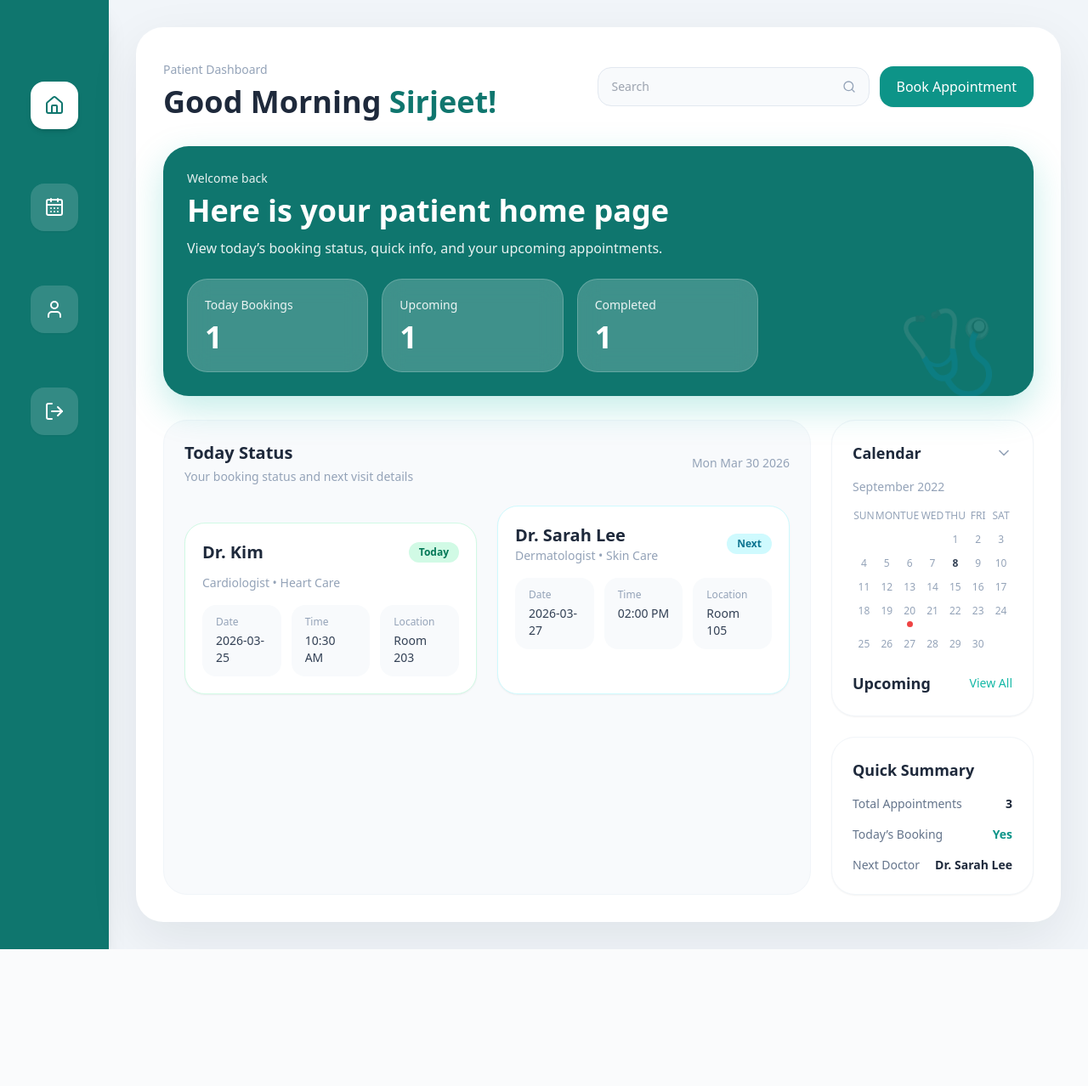
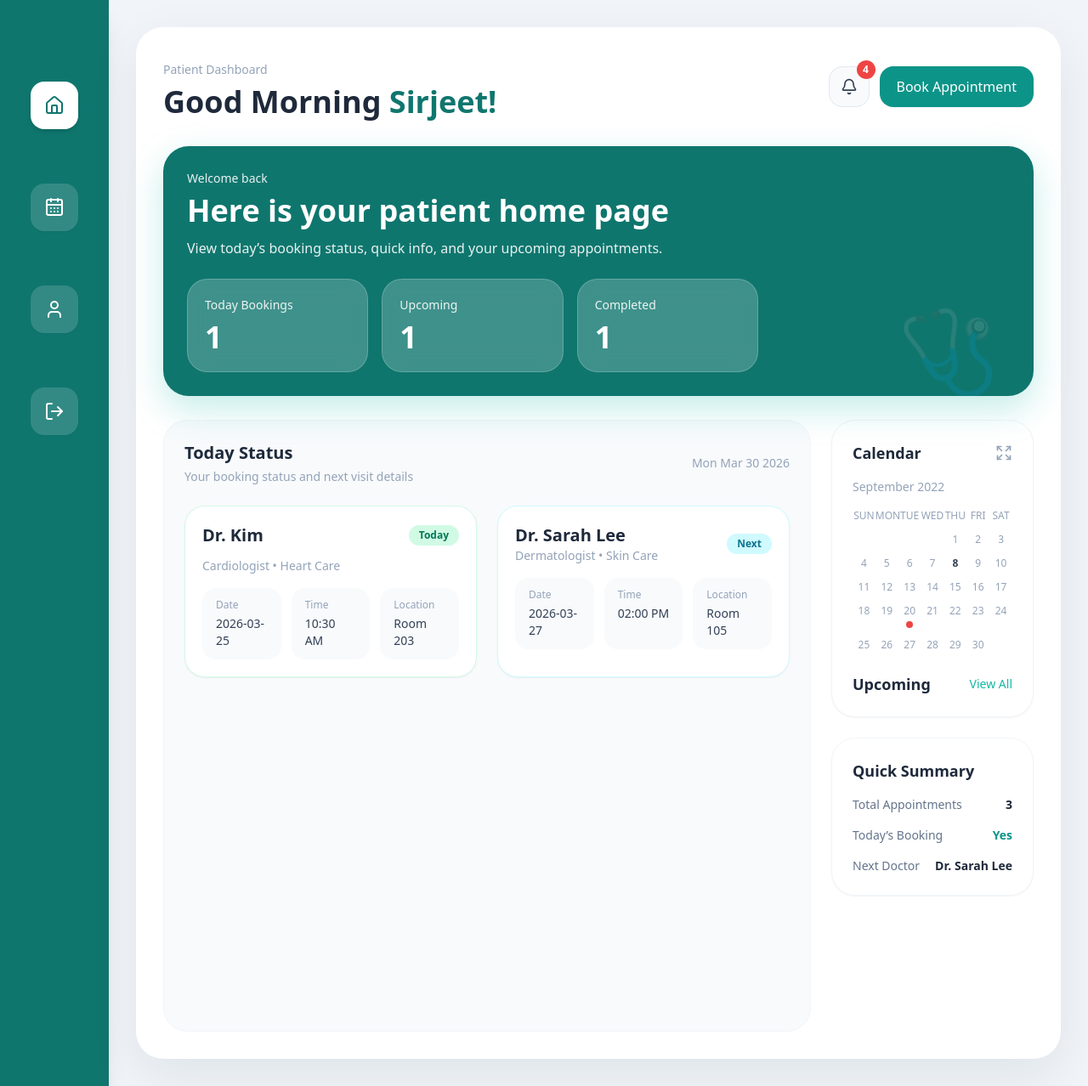
Before and after one commit to Ashmit990/Doctor-Appointment-Booking-System, a PHP site: page /pages/patient/homepage.html in a window 1280 px wide. Shown: the whole page at 85% size. Before the commit the page ends 1117 px from the top, so only its background shows below. Run offline with PHP 8.4, Linux system fonts and the light colour scheme; some libraries are stand-ins or nearby versions.

Commit message:
Completed the homepage and notification panel with the requirement

```diff
--- a/pages/patient/homepage.css
+++ b/pages/patient/homepage.css
@@ -3,9 +3,49 @@
 }
 
 .calendar-dot {
-  width: 7px;
-  height: 7px;
+  width: 8px;
+  height: 8px;
   background: #ef4444;
   border-radius: 9999px;
   margin: 4px auto 0;
 }
+
+.notification-card {
+  transition: all 0.25s ease;
+}
+
+.notification-card:hover {
+  background-color: #f8fafc;
+}
+
+.calendar-day {
+  width: 48px;
+  height: 48px;
+  margin: 0 auto;
+  border-radius: 9999px;
+  display: flex;
+  align-items: center;
+  justify-content: center;
+  position: relative;
+  transition: all 0.2s ease;
+}
+
+.calendar-day:hover {
+  background: #f8fafc;
+}
+
+.active-day {
+  background: #f1f5f9;
+  color: #0f172a;
+  font-weight: 700;
+}
+
+.appointment-day {
+  font-weight: 700;
+  color: #0f172a;
+  background: #fff5f5;
+}
+
+.calendar-popup-grid {
+  user-select: none;
+}
--- a/pages/patient/homepage.html
+++ b/pages/patient/homepage.html
@@ -29,6 +29,7 @@
         </button>
 
         <button
+          onclick="goToProfile()"
           class="w-14 h-14 rounded-2xl bg-white/15 hover:bg-white/25 transition-all duration-200 flex items-center justify-center shadow-sm"
           title="Patient Profile"
         >
@@ -64,18 +65,23 @@
               </h1>
             </div>
 
-            <div class="flex flex-col sm:flex-row gap-3 sm:items-center">
-              <div class="relative">
-                <input
-                  type="text"
-                  placeholder="Search"
-                  class="w-full sm:w-80 rounded-2xl border border-slate-200 bg-slate-50 px-4 py-3 text-sm text-slate-700 outline-none focus:ring-2 focus:ring-teal-300 focus:border-transparent transition"
-                />
-                <i
-                  data-lucide="search"
-                  class="w-4 h-4 text-slate-400 absolute right-4 top-1/2 -translate-y-1/2"
-                ></i>
-              </div>
+            <div
+              class="flex flex-col sm:flex-row gap-3 sm:items-center relative"
+            >
+              <button
+                id="notificationBtn"
+                type="button"
+                class="relative w-12 h-12 border border-slate-200 bg-slate-50 hover:bg-slate-100 text-slate-700 rounded-2xl font-medium transition flex items-center justify-center"
+                title="Alerts"
+              >
+                <i data-lucide="bell" class="w-5 h-5"></i>
+                <span
+                  id="notificationCount"
+                  class="absolute -top-2 -right-2 min-w-[22px] h-[22px] px-1 rounded-full bg-red-500 text-white text-xs font-bold flex items-center justify-center"
+                >
+                  4
+                </span>
+              </button>
 
               <button
                 onclick="openBookingModal()"
@@ -83,11 +89,38 @@
               >
                 Book Appointment
               </button>
+
+              <!-- ====================== NOTIFICATION PANEL START ====================== -->
+              <div
+                id="notificationPanel"
+                class="hidden absolute right-0 top-16 w-[360px] md:w-[390px] bg-white rounded-[24px] border border-slate-200 shadow-[0_20px_60px_rgba(15,23,42,0.18)] overflow-hidden z-50"
+              >
+                <div
+                  class="flex items-center justify-between px-5 py-4 border-b border-slate-100"
+                >
+                  <h3 class="text-xl font-bold text-slate-800">
+                    Notifications
+                  </h3>
+                  <button
+                    id="markAllReadBtn"
+                    type="button"
+                    class="text-sm font-medium text-blue-600 hover:text-blue-700 transition"
+                  >
+                    Mark all as read
+                  </button>
+                </div>
+
+                <div
+                  id="notificationList"
+                  class="max-h-[430px] overflow-y-auto"
+                ></div>
+              </div>
+              <!-- ======================= NOTIFICATION PANEL END ======================= -->
             </div>
           </div>
 
           <section
-            class="bg-teal-700 rounded-[30px] p-7 mb-7 text-white relative overflow-hidden shadow-[0_15px_40px_rgba(20,184,166,0.25)]"
+            class="bg-teal-700 rounded-[30px] p-7 mb-7 text-white relative overflow-hidden shadow-[0_15px_40px_rgba(20,184,166,0.25)] hero-panel"
           >
             <div class="max-w-2xl">
               <p class="text-sm opacity-90 mb-2">Welcome back</p>
@@ -132,7 +165,7 @@
 
           <section class="grid grid-cols-1 xl:grid-cols-4 gap-6">
             <div
-              class="xl:col-span-3 bg-slate-50 rounded-[28px] p-6 border border-slate-100"
+              class="xl:col-span-3 bg-slate-50 rounded-[28px] p-6 border border-slate-100 min-h-[720px]"
             >
               <div
                 class="flex flex-col md:flex-row md:items-center md:justify-between gap-4 mb-6"
@@ -165,7 +198,7 @@
 
                   <div
                     id="todayBookingCard"
-                    class="hidden mt-5 bg-white rounded-[24px] border border-emerald-100 p-5 shadow-sm"
+                    class="hidden bg-white rounded-[24px] border border-emerald-100 p-5 shadow-sm"
                   >
                     <div class="flex items-center justify-between mb-3">
                       <h4
@@ -185,11 +218,13 @@
                       Cardiologist • Heart Care
                     </p>
 
-                    <div class="grid grid-cols-3 gap-3 text-sm text-slate-500">
+                    <div
+                      class="grid grid-cols-1 sm:grid-cols-3 gap-3 text-sm text-slate-500 mt-4"
+                    >
                       <div class="bg-slate-50 rounded-2xl px-4 py-3">
-                        <span class="block text-xs text-slate-400 mb-1"
-                          >Date</span
-                        >
+                        <span class="block text-xs text-slate-400 mb-1">
+                          Date
+                        </span>
                         <span
                           class="font-medium text-slate-700"
                           id="todayBookingDate"
@@ -198,9 +233,9 @@
                         </span>
                       </div>
                       <div class="bg-slate-50 rounded-2xl px-4 py-3">
-                        <span class="block text-xs text-slate-400 mb-1"
-                          >Time</span
-                        >
+                        <span class="block text-xs text-slate-400 mb-1">
+                          Time
+                        </span>
                         <span
                           class="font-medium text-slate-700"
                           id="todayBookingTime"
@@ -250,9 +285,9 @@
                     class="grid grid-cols-1 sm:grid-cols-3 gap-3 text-sm text-slate-500 mt-4"
                   >
                     <div class="bg-slate-50 rounded-2xl px-4 py-3">
-                      <span class="block text-xs text-slate-400 mb-1"
-                        >Date</span
-                      >
+                      <span class="block text-xs text-slate-400 mb-1">
+                        Date
+                      </span>
                       <span
                         class="font-medium text-slate-700"
                         id="nextBookingDate"
@@ -261,9 +296,9 @@
                       </span>
                     </div>
                     <div class="bg-slate-50 rounded-2xl px-4 py-3">
-                      <span class="block text-xs text-slate-400 mb-1"
-                        >Time</span
-                      >
+                      <span class="block text-xs text-slate-400 mb-1">
+                        Time
+                      </span>
                       <span
                         class="font-medium text-slate-700"
                         id="nextBookingTime"
@@ -289,14 +324,12 @@
 
             <div class="space-y-6">
               <div
-                class="bg-white rounded-[28px] p-6 border border-slate-100 shadow-sm"
+                id="calendarCardBtn"
+                class="bg-white rounded-[28px] p-6 border border-slate-100 shadow-sm hover:shadow-md transition cursor-pointer"
               >
                 <div class="flex items-center justify-between mb-4">
                   <h3 class="text-lg font-semibold text-slate-800">Calendar</h3>
-                  <i
-                    data-lucide="chevron-down"
-                    class="w-5 h-5 text-slate-400"
-                  ></i>
+                  <i data-lucide="expand" class="w-5 h-5 text-slate-400"></i>
                 </div>
 
                 <p class="text-sm text-slate-400 mb-4">September 2022</p>
@@ -330,7 +363,8 @@
                 <div class="flex items-center justify-between mt-6">
                   <h4 class="text-lg font-semibold text-slate-800">Upcoming</h4>
                   <button
-                    onclick="goToDashboard()"
+                    type="button"
+                    onclick="goToDashboard(event)"
                     class="text-teal-500 text-sm font-medium"
                   >
                     View All
@@ -402,6 +436,105 @@
       </div>
     </div>
 
+    <!-- ====================== CALENDAR POPUP START ====================== -->
+    <div
+      id="calendarModal"
+      class="fixed inset-0 hidden items-center justify-center z-[70] bg-black/30 backdrop-blur-sm p-4"
+    >
+      <div
+        class="w-full max-w-3xl bg-white rounded-[32px] shadow-[0_20px_60px_rgba(15,23,42,0.18)] border border-slate-100 overflow-hidden"
+      >
+        <div
+          class="flex items-center justify-between px-6 py-5 border-b border-slate-100"
+        >
+          <div>
+            <h3 class="text-2xl font-bold text-slate-800">Calendar</h3>
+            <p class="text-sm text-slate-400 mt-1">
+              Expanded calendar view with appointment indicator
+            </p>
+          </div>
+          <button
+            id="closeCalendarModal"
+            class="w-10 h-10 rounded-full bg-slate-100 hover:bg-slate-200 flex items-center justify-center text-slate-600 transition"
+          >
+            ✕
+          </button>
+        </div>
+
+        <div class="p-8">
+          <div class="flex items-center justify-between mb-6">
+            <p class="text-lg font-semibold text-slate-800">September 2022</p>
+            <div class="flex items-center gap-3 text-sm text-slate-500">
+              <span class="w-3 h-3 rounded-full bg-red-500 block"></span>
+              <span>Appointment</span>
+            </div>
+          </div>
+
+          <div
+            class="calendar-popup-grid grid grid-cols-7 text-sm text-slate-400 gap-y-5 text-center mb-8"
+          >
+            <span class="font-semibold">SUN</span>
+            <span class="font-semibold">MON</span>
+            <span class="font-semibold">TUE</span>
+            <span class="font-semibold">WED</span>
+            <span class="font-semibold">THU</span>
+            <span class="font-semibold">FRI</span>
+            <span class="font-semibold">SAT</span>
+
+            <span></span><span></span><span></span><span></span>
+            <span class="calendar-day">1</span>
+            <span class="calendar-day">2</span>
+            <span class="calendar-day">3</span>
+
+            <span class="calendar-day">4</span>
+            <span class="calendar-day">5</span>
+            <span class="calendar-day">6</span>
+            <span class="calendar-day">7</span>
+            <span class="calendar-day active-day">8</span>
+            <span class="calendar-day">9</span>
+            <span class="calendar-day">10</span>
+
+            <span class="calendar-day">11</span>
+            <span class="calendar-day">12</span>
+            <span class="calendar-day">13</span>
+            <span class="calendar-day">14</span>
+            <span class="calendar-day">15</span>
+            <span class="calendar-day">16</span>
+            <span class="calendar-day">17</span>
+
+            <span class="calendar-day">18</span>
+            <span class="calendar-day">19</span>
+            <span class="calendar-day relative appointment-day">
+              20
+              <div class="calendar-dot"></div>
+            </span>
+            <span class="calendar-day">21</span>
+            <span class="calendar-day">22</span>
+            <span class="calendar-day">23</span>
+            <span class="calendar-day">24</span>
+
+            <span class="calendar-day">25</span>
+            <span class="calendar-day">26</span>
+            <span class="calendar-day">27</span>
+            <span class="calendar-day">28</span>
+            <span class="calendar-day">29</span>
+            <span class="calendar-day">30</span>
+            <span></span>
+          </div>
+
+          <div class="rounded-[24px] bg-slate-50 border border-slate-100 p-5">
+            <h4 class="text-base font-semibold text-slate-800 mb-3">
+              Appointment Note
+            </h4>
+            <p class="text-sm text-slate-500 leading-6">
+              Dates marked with a red dot indicate scheduled appointments.
+            </p>
+          </div>
+        </div>
+      </div>
+    </div>
+    <!-- ======================= CALENDAR POPUP END ======================= -->
+
     <script src="homepage.js"></script>
     <script>
       lucide.createIcons();
--- a/pages/patient/homepage.js
+++ b/pages/patient/homepage.js
@@ -31,6 +31,45 @@ const patientAppointments = [
   },
 ];
 
+const notifications = [
+  {
+    icon: "user-round",
+    title: "Appointment Reminder",
+    message: "You have an appointment with Dr. Kim today at 10:30 AM.",
+    time: "5 min",
+    dotColor: "bg-teal-500",
+    iconBg: "bg-orange-100",
+    iconColor: "text-orange-600",
+  },
+  {
+    icon: "calendar-clock",
+    title: "Upcoming Visit",
+    message: "Dr. Sarah Lee appointment is scheduled for 2026-03-27.",
+    time: "3 h",
+    dotColor: "bg-teal-500",
+    iconBg: "bg-slate-100",
+    iconColor: "text-slate-600",
+  },
+  {
+    icon: "circle-alert",
+    title: "System Alert",
+    message: "Please arrive 15 minutes early for document verification.",
+    time: "17 Jan",
+    dotColor: "bg-red-500",
+    iconBg: "bg-red-100",
+    iconColor: "text-red-600",
+  },
+  {
+    icon: "shield-alert",
+    title: "Health Notice",
+    message: "Keep your prescriptions and reports ready before the visit.",
+    time: "14 Jan",
+    dotColor: "bg-yellow-500",
+    iconBg: "bg-yellow-100",
+    iconColor: "text-yellow-600",
+  },
+];
+
 const todayBooking = patientAppointments.find(
   (item) => item.status === "today",
 );
@@ -48,8 +87,15 @@ const completedCount = patientAppointments.filter(
   (item) => item.status === "completed",
 ).length;
 
-function goToDashboard() {
+function goToDashboard(event) {
+  if (event) {
+    event.stopPropagation();
+  }
   window.location.href = "dashboard.html";
+}
+
+function goToProfile() {
+  window.location.href = "profile.html";
 }
 
 document.getElementById("todayBookingsCount").textContent = todayCount;
@@ -58,6 +104,7 @@ document.getElementById("completedCount").textContent = completedCount;
 document.getElementById("totalAppointments").textContent = totalAppointments;
 document.getElementById("todayDateLabel").textContent =
   new Date().toDateString();
+document.getElementById("notificationCount").textContent = notifications.length;
 
 if (todayBooking) {
   document.getElementById("todayBookingMessage").classList.add("hidden");
@@ -87,3 +134,87 @@ if (nextBooking) {
     nextBooking.location;
   document.getElementById("nextDoctorSummary").textContent = nextBooking.doctor;
 }
+
+const notificationBtn = document.getElementById("notificationBtn");
+const notificationPanel = document.getElementById("notificationPanel");
+const notificationList = document.getElementById("notificationList");
+const markAllReadBtn = document.getElementById("markAllReadBtn");
+const notificationCount = document.getElementById("notificationCount");
+
+const calendarCardBtn = document.getElementById("calendarCardBtn");
+const calendarModal = document.getElementById("calendarModal");
+const closeCalendarModal = document.getElementById("closeCalendarModal");
+
+function renderNotifications() {
+  notificationList.innerHTML = "";
+
+  notifications.forEach((item) => {
+    const notificationItem = document.createElement("div");
+    notificationItem.className =
+      "notification-card px-5 py-4 border-b border-slate-100 last:border-b-0";
+
+    notificationItem.innerHTML = `
+      <div class="flex gap-4">
+        <div class="pt-1">
+          <div class="w-10 h-10 rounded-full ${item.iconBg} ${item.iconColor} flex items-center justify-center">
+            <i data-lucide="${item.icon}" class="w-5 h-5"></i>
+          </div>
+          <div class="w-2.5 h-2.5 rounded-full ${item.dotColor} mt-3 mx-auto"></div>
+        </div>
+
+        <div class="flex-1">
+          <div class="flex items-start justify-between gap-4">
+            <p class="text-[16px] leading-8 text-slate-600">
+              <span class="font-bold text-slate-800">${item.title}</span>
+              <span> ${item.message}</span>
+            </p>
+            <span class="text-sm text-slate-400 whitespace-nowrap">${item.time}</span>
+          </div>
+        </div>
+      </div>
+    `;
+
+    notificationList.appendChild(notificationItem);
+  });
+
+  lucide.createIcons();
+}
+
+notificationBtn.addEventListener("click", (e) => {
+  e.stopPropagation();
+  notificationPanel.classList.toggle("hidden");
+});
+
+document.addEventListener("click", (e) => {
+  if (
+    !notificationPanel.contains(e.target) &&
+    !notificationBtn.contains(e.target)
+  ) {
+    notificationPanel.classList.add("hidden");
+  }
+});
+
+markAllReadBtn.addEventListener("click", () => {
+  notificationCount.classList.add("hidden");
+});
+
+function openCalendarModal() {
+  calendarModal.classList.remove("hidden");
+  calendarModal.classList.add("flex");
+}
+
+function closeCalendarPopup() {
+  calendarModal.classList.add("hidden");
+  calendarModal.classList.remove("flex");
+}
+
+calendarCardBtn.addEventListener("click", openCalendarModal);
+closeCalendarModal.addEventListener("click", closeCalendarPopup);
+
+calendarModal.addEventListener("click", (e) => {
+  if (e.target === calendarModal) {
+    closeCalendarPopup();
+  }
+});
+
+renderNotifications();
```
